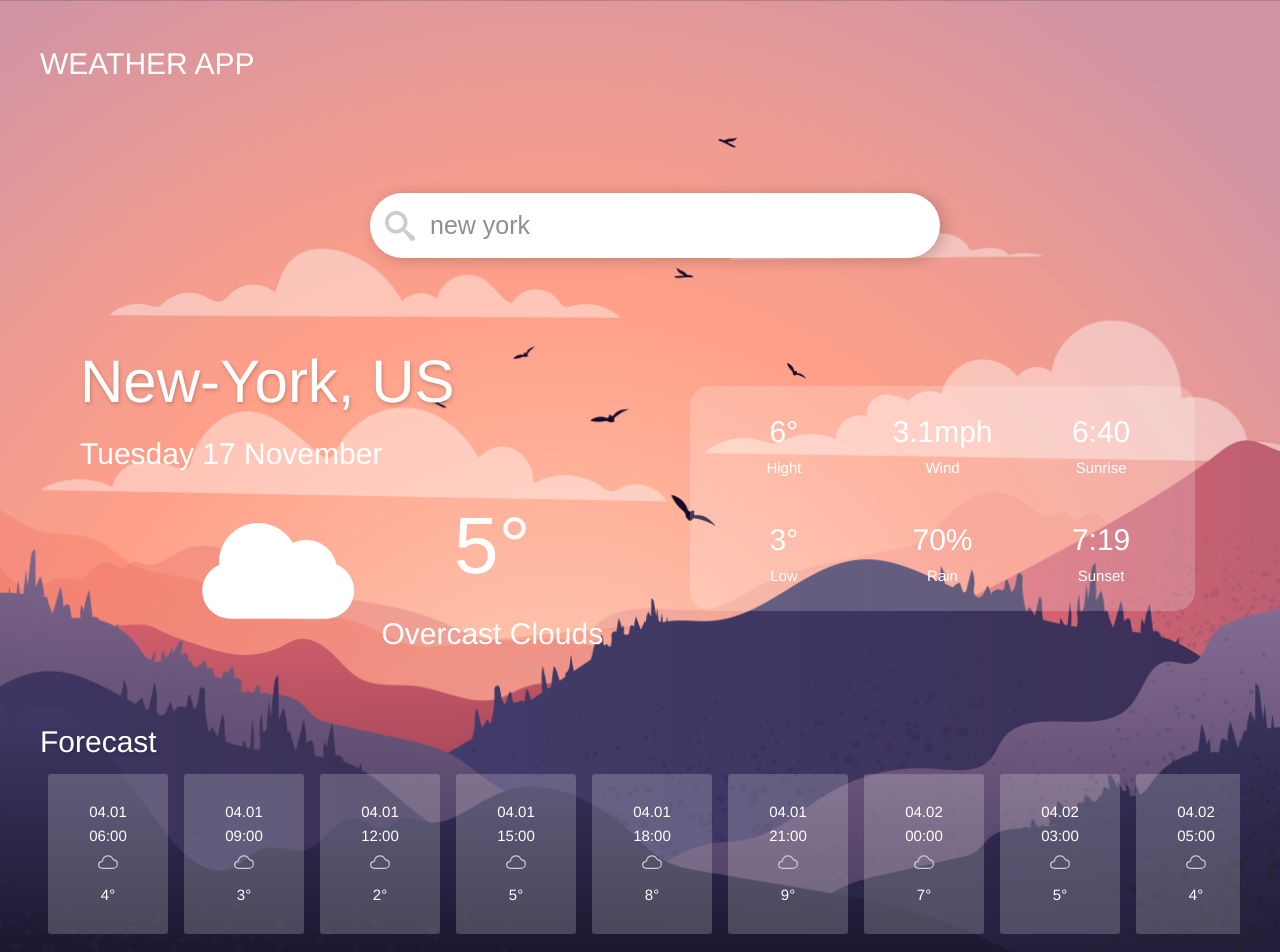
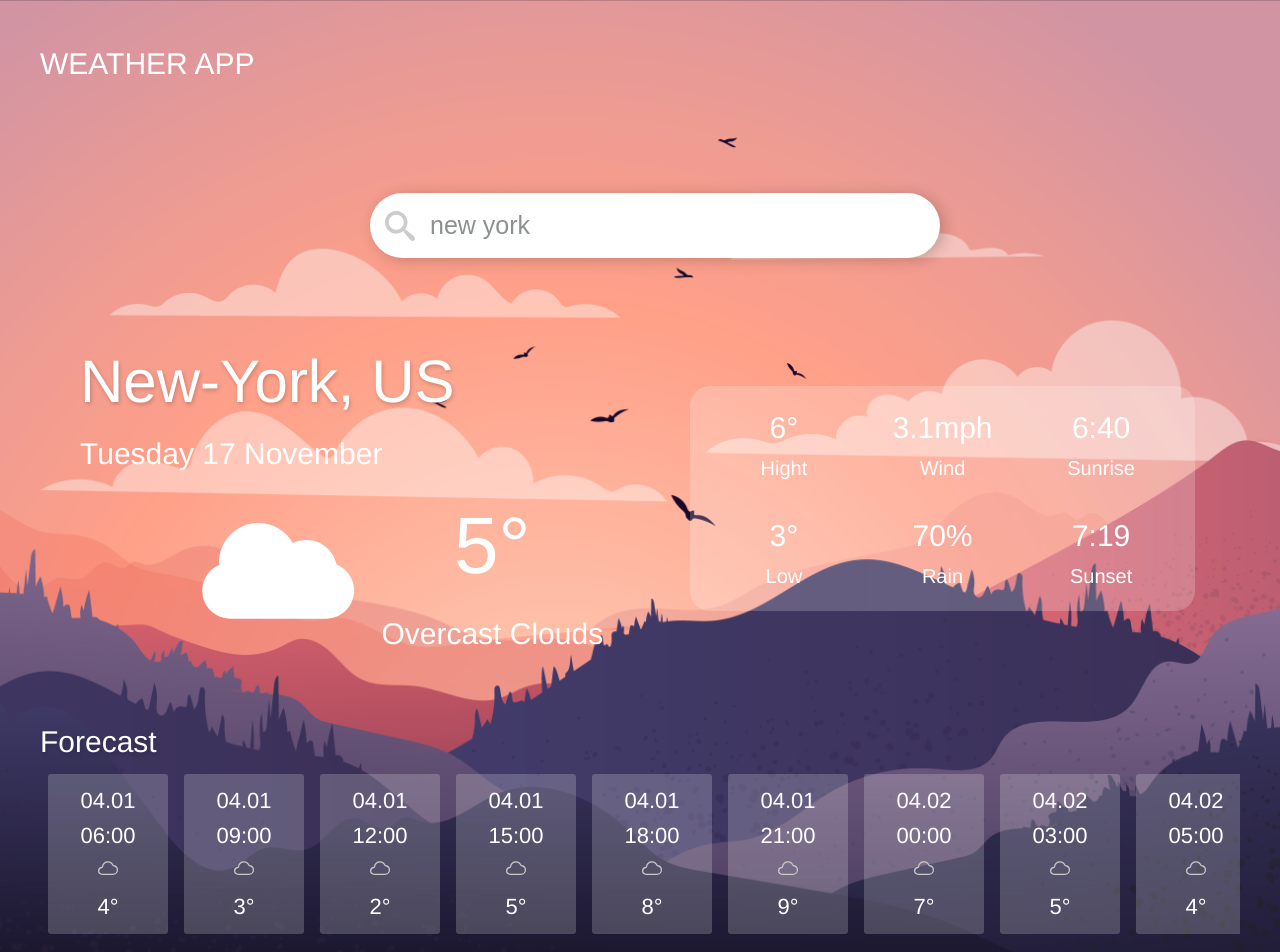
Before and after one commit to barsh11/WeatherApp, a React (Create React App) app: page / in a window 1280 px wide. Shown: the top 952 px of the page. Built offline with nearby package versions, Linux system fonts and the light colour scheme.

Commit message:
changed typography type options

```diff
--- a/src/components/ForecastItem/ForecastItem.jsx
+++ b/src/components/ForecastItem/ForecastItem.jsx
@@ -29,15 +29,18 @@ const ForecastItem= props => {
         <SForcestItemWrapper
         className= {props.className}>
             <Typography
+            typographyType= 'body'
             capitalize= {false}
             text= {props.data.date} />
             <Typography
+            typographyType= 'body'
             capitalize= {false}
             text= {props.data.time} />
             <SIcon
             name= {props.data.description}
             size= "2rem"/>
             <Typography
+            typographyType= 'body'
             capitalize= {false}
             text= {props.data.value + '°'} />
         </SForcestItemWrapper>
--- a/src/components/UI/Typography/Typography.jsx
+++ b/src/components/UI/Typography/Typography.jsx
@@ -15,11 +15,11 @@ const setTypographySize= (type) => {
             return `
             3rem;
             `;
-        case 'description1':
+        case 'body':
             return `
             2.2rem;
             `;
-        case 'description2':
+        case 'description':
             return `
             2rem;
             `;
```
